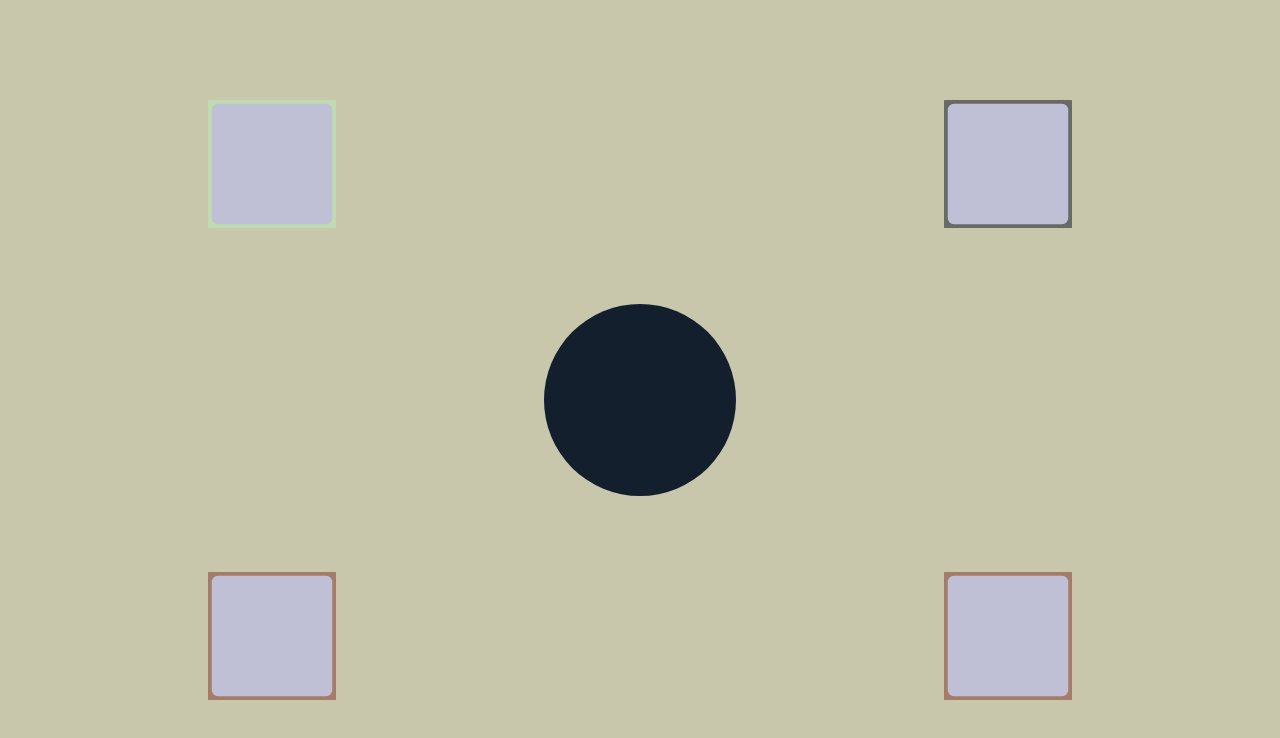
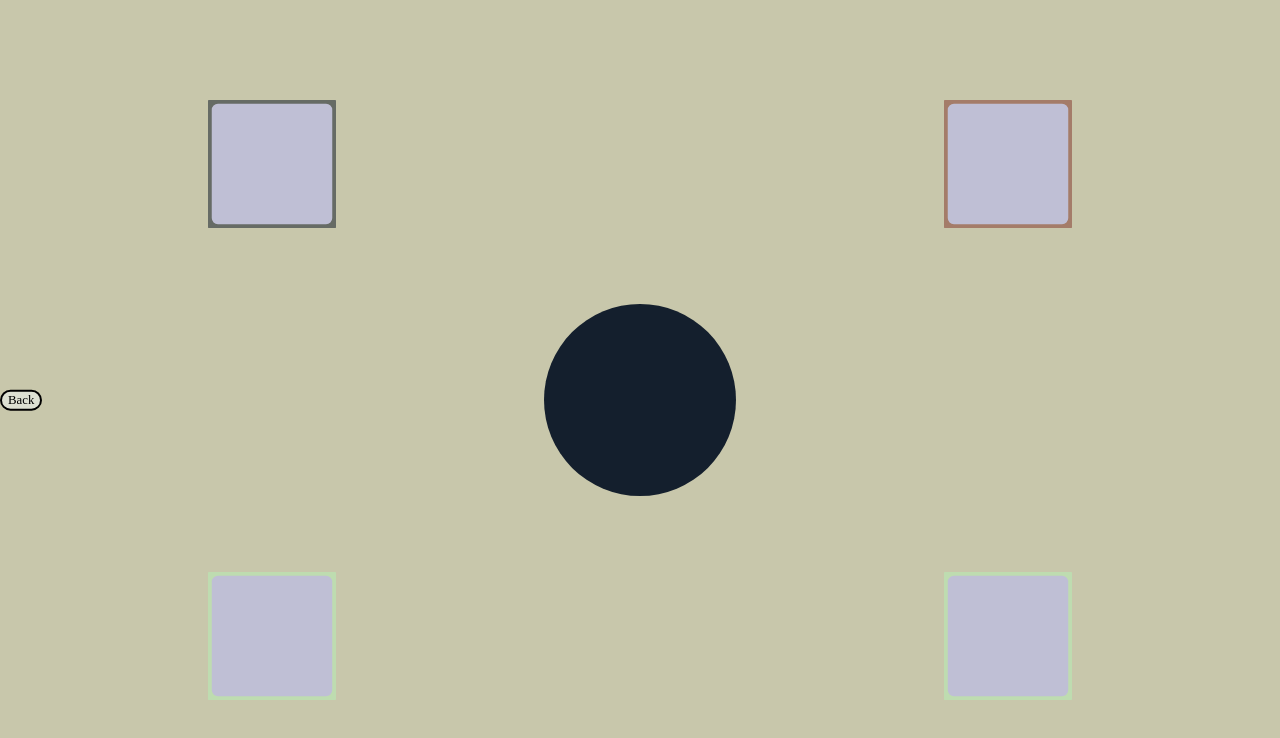
Before and after one commit to balysMorkunas/Poutai, a plain HTML site: page index.html in a window 1280 px wide. Both pictures are taken after a click on the element 640 px from the left and 400 px from the top of the page. Drawn offline with nearby package versions, Linux system fonts and the light colour scheme.

Commit message:
add back button

```diff
--- a/css/main.css
+++ b/css/main.css
@@ -282,9 +282,25 @@ body {
   height: 100%;
 }
 
+.back {
+  background-color: #DDE0D2;
+  font-size: 1vw;
+  border-radius: 12px;
+  border: 2px solid black;
+  transition-duration: 0.4s;
+  margin: 0;
+  position: absolute;
+  top: 50%;
+  -ms-transform: translateY(-50%);
+  transform: translateY(-50%);
+}
+
+.back:hover {
+  background-color: #141f2d;
+  color: white;
+}
+
 .main-animation-container {
-
-
   height: 100%;
   display: flex;
   justify-content: center;
@@ -303,6 +319,7 @@ body {
   height: 15vw;
   border-radius: 50%;
   display: inline-block;
+  cursor: pointer;
 }
 
 .animation:hover {
@@ -313,7 +330,6 @@ body {
 .vertical-container1, .vertical-container2 {
   margin-top: 100px;
   margin-bottom: 100px;
-  visibility: hidden;
   display: flex;
   flex-direction: column;
   justify-content: space-between;
--- a/index.html
+++ b/index.html
@@ -29,6 +29,7 @@
     Your browser does not support the audio element.
   </audio>
   <main>
+    <button class="back" type="button">Back</button>
     <div class="main-animation-container">
       <div class="vertical-container1">
 
@@ -62,18 +63,6 @@
           </svg>
 
       </div>
-
-
-      <!--<div class="rectangles">
-        <div class="rectangle1">
-          <svg width="200" height="200">
-            <rect class="rectangle1svg"  rx="20" ry="20" width="150" height="150"
-                  style="fill:#B8B8FF;stroke:black;stroke-width:5;opacity:0.5" />
-          </svg>
-        </div>-->
-
-
-
     </div>
   </main>
 
--- a/js/main.js
+++ b/js/main.js
@@ -1,15 +1,24 @@
-var circle = document.getElementsByClassName('animation')[0];
-var verticalContainer1 = document.getElementsByClassName('vertical-container1')[0];
-var verticalContainer2 = document.getElementsByClassName('vertical-container2')[0];
-var rectangles = document.getElementsByTagName('rect')
 var strokeColors = ['#071122', '#823329', '#b6f1b5']
-circle.style.cursor = 'pointer';
-circle.onclick = function () {
-  for (i=0; i<rectangles.length; i++) {
-    rectangles[i].style.stroke = strokeColors[Math.floor(Math.random() * strokeColors.length)];
-    console.log(rectangles[i].style.stroke)
-  }
-  verticalContainer1.style.visibility = 'visible'
-  verticalContainer2.style.visibility = 'visible'
+
+$(".vertical-container1").hide()
+$(".vertical-container2").hide()
+$(".back").hide()
+
+$(".animation").click(function () {
+  $('rect').each(function () {
+    $(this).css("stroke", strokeColors[Math.floor(Math.random() * strokeColors.length)])
+  });
   $("#soundtrack").animate({volume: 0}, 2000);
-}
+  $(".vertical-container1").show()
+  $(".vertical-container2").show()
+  $(".back").show()
+  $(this).css("cursor", "default")
+});
+
+$(".back").click(function () {
+  $(".vertical-container1").hide()
+  $(".vertical-container2").hide()
+  $(this).hide()
+  $("#soundtrack").animate({volume: 1}, 2000);
+  $(".animation").css("cursor", "pointer")
+});
```
